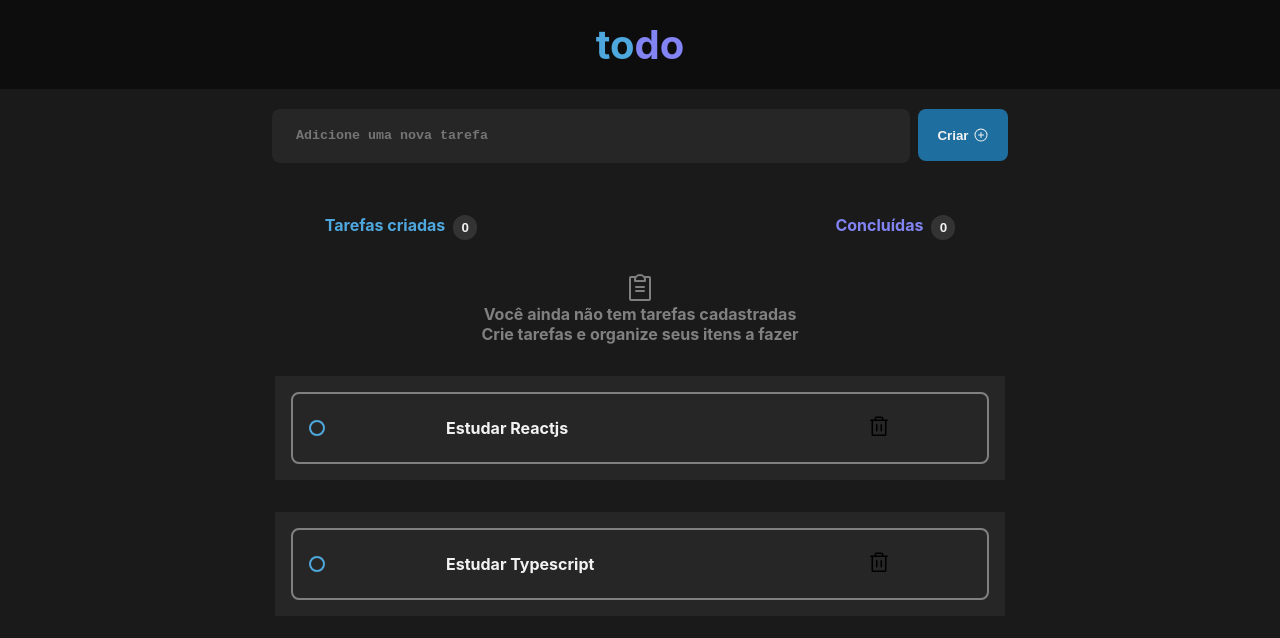
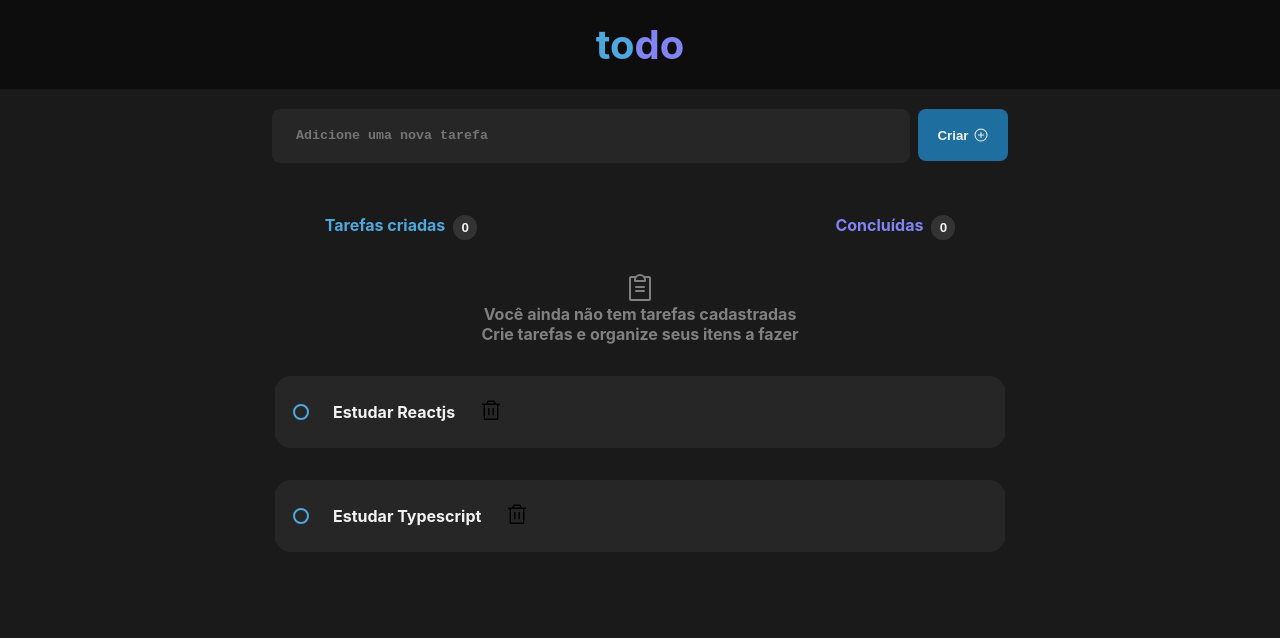
Before and after one commit to antoniobiasotti/01.2-desafio-reactjs, a React (Vite) app: page / in a window 1280 px wide. Shown: the top 638 px of the page. Built offline with nearby package versions, Linux system fonts and the light colour scheme.

Commit message:
Styling component Todo

```diff
--- a/src/components/Todo.jsx
+++ b/src/components/Todo.jsx
@@ -9,8 +9,10 @@ export function Todo({ content, onDelete }){
      return(
           <main>
                <div className={styles.todo}>
-                    <input type="radio"></input>
-                    <label>{content}</label>
+
+                         <input type="radio"></input>
+                         <label>{content}</label>
+
                     <button onClick={onDelete} title="Deletar todo">
                          <Icon.Trash size={24} />
                     </button>
--- a/src/components/Todo.module.css
+++ b/src/components/Todo.module.css
@@ -1,32 +1,12 @@
 main {
      background: var(--gray-500);
      color: var(--gray-100);
-
-     display: flex;
-     align-items: flex-start;
-     justify-content: space-between;
-     padding: 1rem 1rem;
 
      width: 730px;
 
      margin: 0 auto;
      margin-top: 2rem;
-}
-
-.todo button {
-     background: transparent;
-     border: 0;
-
-     margin-right: 5rem;
-
-     cursor: pointer;
-     transition: color 0.5s
-}
-
-.todo button:hover {
-     color: var(--danger);
-
-     /* padding: 5px; */
+     border-radius: 1rem;
 }
 
 .todo {
@@ -36,38 +16,50 @@ main {
 
     display: flex;
     align-items: center;
-    justify-content: space-between;
-    gap: 1rem;
+    justify-content: left;
+
+    gap: 1.5rem;
+
     padding: 0 1rem;
 
-    border: 2px solid var(--gray-300);
-    border-radius: 8px;
+    border: 2px solid transparent;
+    border-radius: 1rem;
 
     width: 730px;
     height: 72px;
  }
 
+ .todo input {
+    appearance: none;
+    border-radius: 50%;
+    width: 16px;
+    height: 16px;
+
+    border: 2px solid var(--blue);
+
+    cursor: pointer;
+    transition: background-color 0.5s
+}
+
  .todo label {
     display: inline;
-    align-items: center;
-    width: 300px;
  }
 
- .todo p {
-     justify-content: justify;
- }
+ .todo button {
+    background: transparent;
+    border: 0;
 
- .todo input {
-     appearance: none;
-     border-radius: 50%;
-     width: 16px;
-     height: 16px;
+    margin-right: 16px;
 
-     border: 2px solid var(--blue);
+    cursor: pointer;
+    transition: color 0.5s
+}
 
-     cursor: pointer;
-     transition: background-color 0.5s
- }
+.todo button:hover {
+    color: var(--danger);
+
+    /* padding: 5px; */
+}
 
  .todo input:hover{
      background-color: var(--blue-dark);
```
